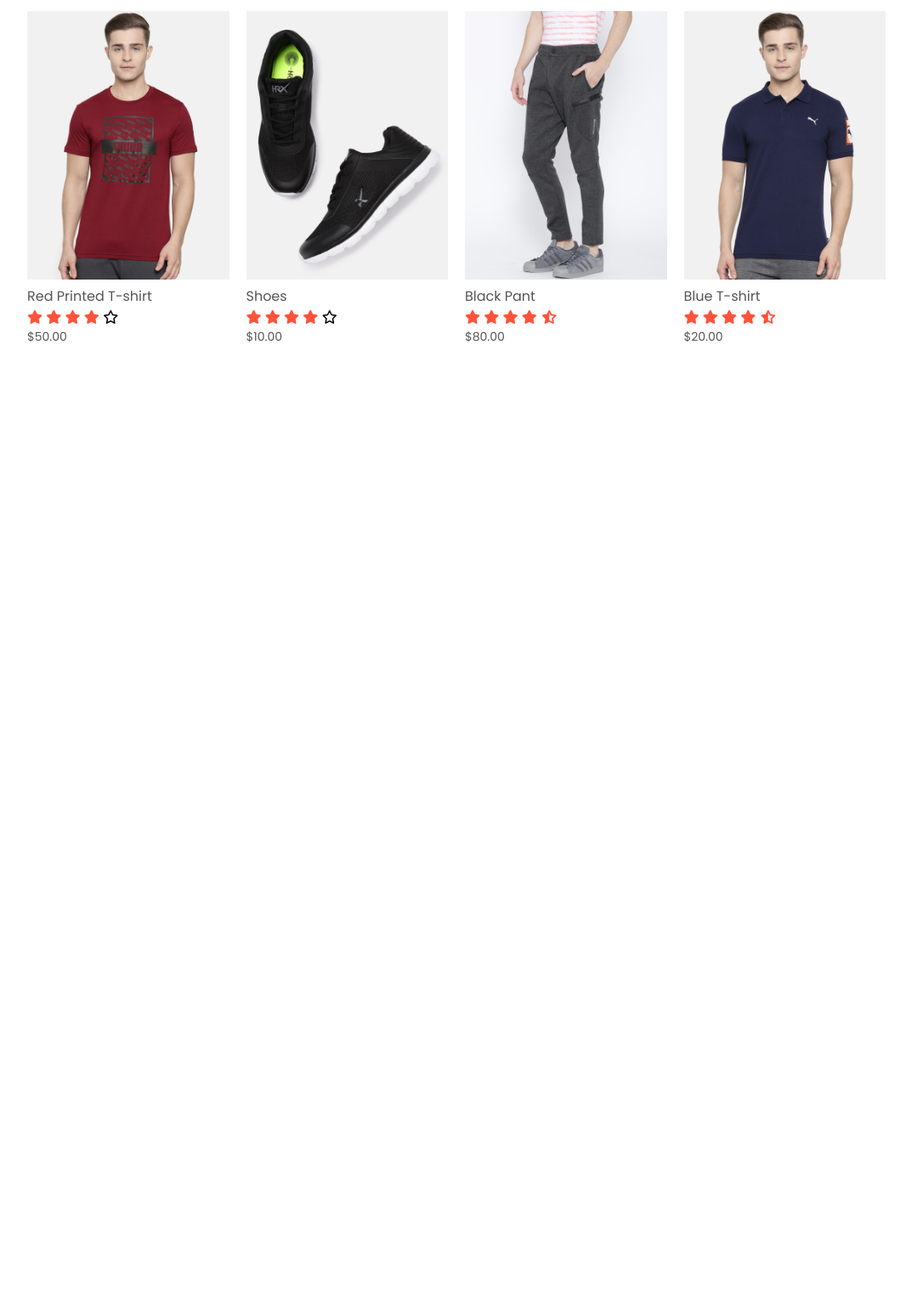
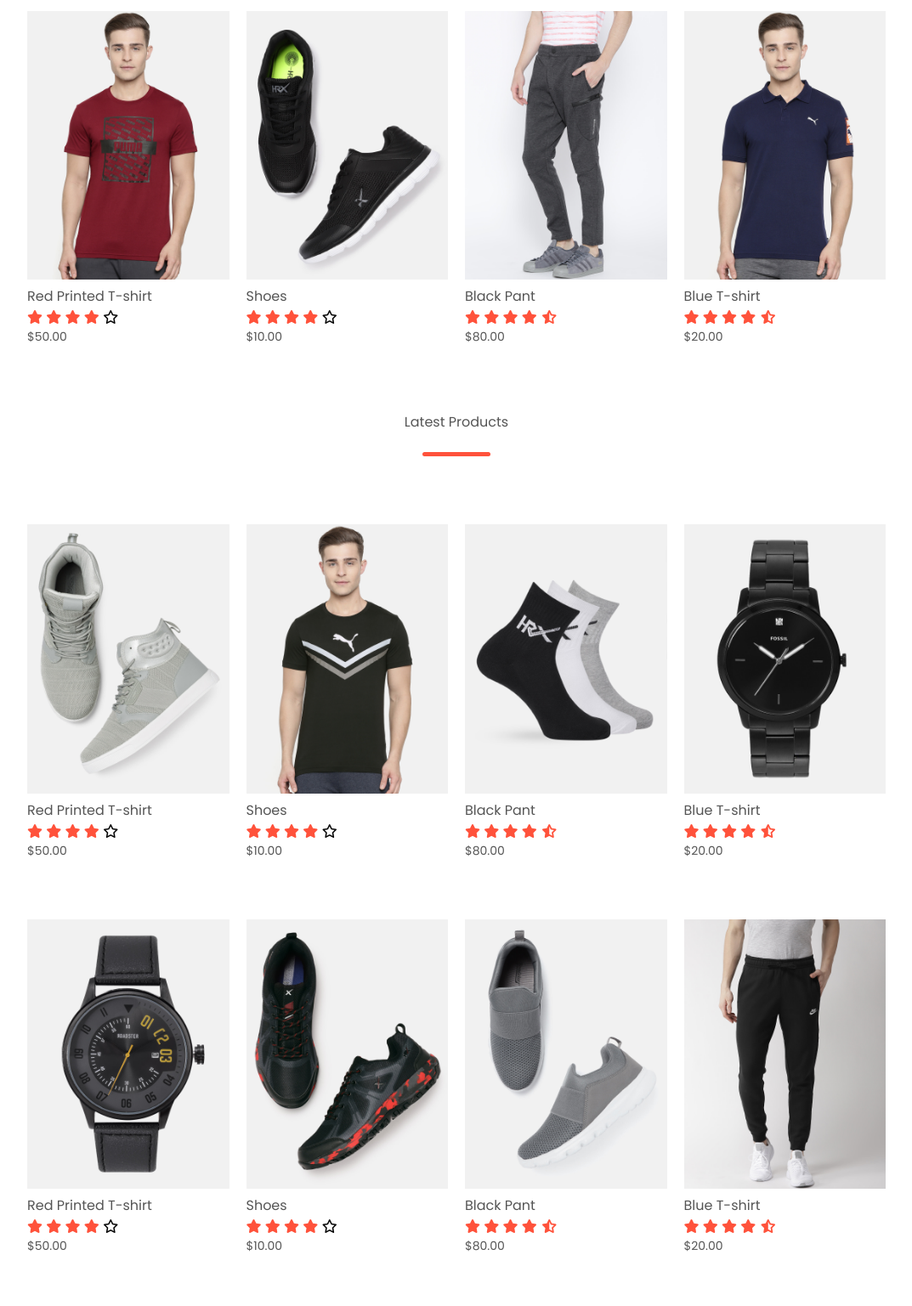
Before and after one commit to KESHABWI/Red-Store, a plain HTML site: page index.html in a window 1280 px wide. Shown: the part 1214-2751 px from the top of the page at 85% size, without its empty margins (103-1176 px from the left). Before the commit the page ends 1681 px from the top, so only its background shows below. Drawn offline with Linux system fonts and the light colour scheme.

Commit message:
Latest Product Added

```diff
--- a/index.html
+++ b/index.html
@@ -118,6 +118,105 @@
           <p>$20.00</p>
         </div>
       </div>
+      <div class="title">Latest Products</div>
+      <div class="row">
+        <div class="col-4">
+          <img src="images/product-5.jpg" alt="" />
+          <h4>Red Printed T-shirt</h4>
+          <div class="rating">
+            <i class="fa fa-star"></i>
+            <i class="fa fa-star"></i>
+            <i class="fa fa-star"></i>
+            <i class="fa fa-star"></i>
+            <i class="fa-regular fa-star"></i>
+          </div>
+          <p>$50.00</p>
+        </div>
+        <div class="col-4">
+          <img src="images/product-6.jpg" alt="" />
+          <h4>Shoes</h4>
+          <div class="rating">
+            <i class="fa fa-star"></i>
+            <i class="fa fa-star"></i>
+            <i class="fa fa-star"></i>
+            <i class="fa fa-star"></i>
+            <i class="fa-regular fa-star"></i>
+          </div>
+          <p>$10.00</p>
+        </div>
+        <div class="col-4">
+          <img src="images/product-7.jpg" alt="" />
+          <h4>Black Pant</h4>
+          <div class="rating">
+            <i class="fa fa-star"></i>
+            <i class="fa fa-star"></i>
+            <i class="fa fa-star"></i>
+            <i class="fa fa-star"></i>
+            <i class="fa fa-star-half-stroke"></i>
+          </div>
+          <p>$80.00</p>
+        </div>
+        <div class="col-4">
+          <img src="images/product-8.jpg" alt="" />
+          <h4>Blue T-shirt</h4>
+          <div class="rating">
+            <i class="fa fa-star"></i>
+            <i class="fa fa-star"></i>
+            <i class="fa fa-star"></i>
+            <i class="fa fa-star"></i>
+            <i class="fa fa-star-half-stroke"></i>
+          </div>
+          <p>$20.00</p>
+        </div>
+        <div class="row">
+        <div class="col-4">
+          <img src="images/product-9.jpg" alt="" />
+          <h4>Red Printed T-shirt</h4>
+          <div class="rating">
+            <i class="fa fa-star"></i>
+            <i class="fa fa-star"></i>
+            <i class="fa fa-star"></i>
+            <i class="fa fa-star"></i>
+            <i class="fa-regular fa-star"></i>
+          </div>
+          <p>$50.00</p>
+        </div>
+        <div class="col-4">
+          <img src="images/product-10.jpg" alt="" />
+          <h4>Shoes</h4>
+          <div class="rating">
+            <i class="fa fa-star"></i>
+            <i class="fa fa-star"></i>
+            <i class="fa fa-star"></i>
+            <i class="fa fa-star"></i>
+            <i class="fa-regular fa-star"></i>
+          </div>
+          <p>$10.00</p>
+        </div>
+        <div class="col-4">
+          <img src="images/product-11.jpg" alt="" />
+          <h4>Black Pant</h4>
+          <div class="rating">
+            <i class="fa fa-star"></i>
+            <i class="fa fa-star"></i>
+            <i class="fa fa-star"></i>
+            <i class="fa fa-star"></i>
+            <i class="fa fa-star-half-stroke"></i>
+          </div>
+          <p>$80.00</p>
+        </div>
+        <div class="col-4">
+          <img src="images/product-12.jpg" alt="" />
+          <h4>Blue T-shirt</h4>
+          <div class="rating">
+            <i class="fa fa-star"></i>
+            <i class="fa fa-star"></i>
+            <i class="fa fa-star"></i>
+            <i class="fa fa-star"></i>
+            <i class="fa fa-star-half-stroke"></i>
+          </div>
+          <p>$20.00</p>
+        </div>
     </div>
   </body>
 </html>
```
